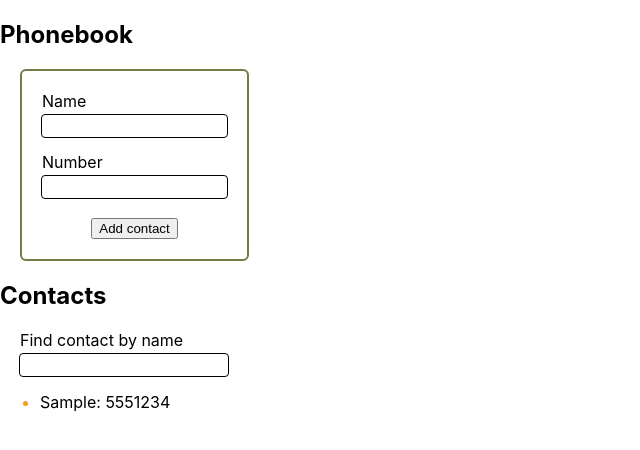
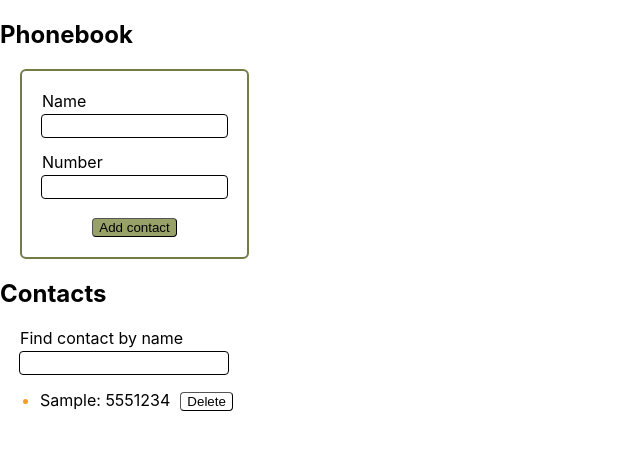
Before and after one commit to chamomile22/goit-react-hw-02-phonebook, a React (Create React App) app: page / in a window 1280 px wide. Both pictures are taken after typing "Sample", "5551234" into the empty fields and a click on the button "Add contact". Shown: the top 450 px of the page, without its empty margins (0-640 px from the left). Built offline with nearby package versions, Linux system fonts and the light colour scheme.

Commit message:
deleting contacts logic

```diff
--- a/src/components/App.jsx
+++ b/src/components/App.jsx
@@ -3,6 +3,7 @@ import { nanoid } from 'nanoid';
 import { Form } from './Form/Form';
 import { Filter } from './Filter/Filter';
 import { ContactList } from './ContactList/ContactList';
+import { prettyDOM } from '@testing-library/react';
 
 export class App extends Component {
   state = {
@@ -28,6 +29,12 @@ export class App extends Component {
         contacts: [...contacts, contact],
       }));
     }
+  };
+
+  handleContactDeleting = contactId => {
+    this.setState(prevState => ({
+      contacts: prevState.contacts.filter(({ id }) => id !== contactId),
+    }));
   };
 
   handleFilterChange = event => {
@@ -56,7 +63,10 @@ export class App extends Component {
         {contacts.length > 0 && (
           <Filter value={filter} onChange={this.handleFilterChange} />
         )}
-        <ContactList contacts={filteredContacts} />
+        <ContactList
+          contacts={filteredContacts}
+          onClickDelete={this.handleContactDeleting}
+        />
       </>
     );
   }
--- a/src/components/ContactList/ContactList.jsx
+++ b/src/components/ContactList/ContactList.jsx
@@ -1,7 +1,7 @@
 import React, { Component } from 'react';
-import { ContactsItem } from './ContactList.styled';
+import { ContactsItem, BtnDelete } from './ContactList.styled';
 
-export const ContactList = ({ contacts }) => {
+export const ContactList = ({ contacts, onClickDelete }) => {
   return (
     <>
       <ul>
@@ -10,6 +10,7 @@ export const ContactList = ({ contacts }) => {
             return (
               <ContactsItem key={id}>
                 {name}: {number}
+                <BtnDelete onClick={() => onClickDelete(id)}>Delete</BtnDelete>
               </ContactsItem>
             );
           })
--- a/src/components/ContactList/ContactList.styled.jsx
+++ b/src/components/ContactList/ContactList.styled.jsx
@@ -9,3 +9,20 @@ export const ContactsItem = styled.li`
     color: #f59d23;
   }
 `;
+
+export const BtnDelete = styled.button`
+  margin-left: 10px;
+
+  background-color: white;
+  border-width: 1px;
+  border-radius: 4px;
+
+  transition-property: background-color;
+  transition-duration: 150ms;
+  transition-timing-function: ease-in-out;
+
+  &:hover,
+  &:focus {
+    background-color: #97a168;
+  }
+`;
--- a/src/components/Form/Form.styled.jsx
+++ b/src/components/Form/Form.styled.jsx
@@ -41,4 +41,17 @@ export const BtnSubmit = styled.button`
   margin-top: 20px;
   margin-left: auto;
   margin-right: auto;
+
+  background-color: white;
+  border-width: 1px;
+  border-radius: 4px;
+
+  transition-property: background-color;
+  transition-duration: 150ms;
+  transition-timing-function: ease-in-out;
+
+  &:hover,
+  &:focus {
+    background-color: #97a168;
+  }
 `;
--- a/src/components/Phonebook/Phonebook.jsx
+++ /dev/null
@@ -1,3 +0,0 @@
-import React from 'react';
-
-export class Phonebook extends React.Component {}
```
Also changed, not shown: src/components/Phonebook/Phonebook.styled.jsx (deleted).
